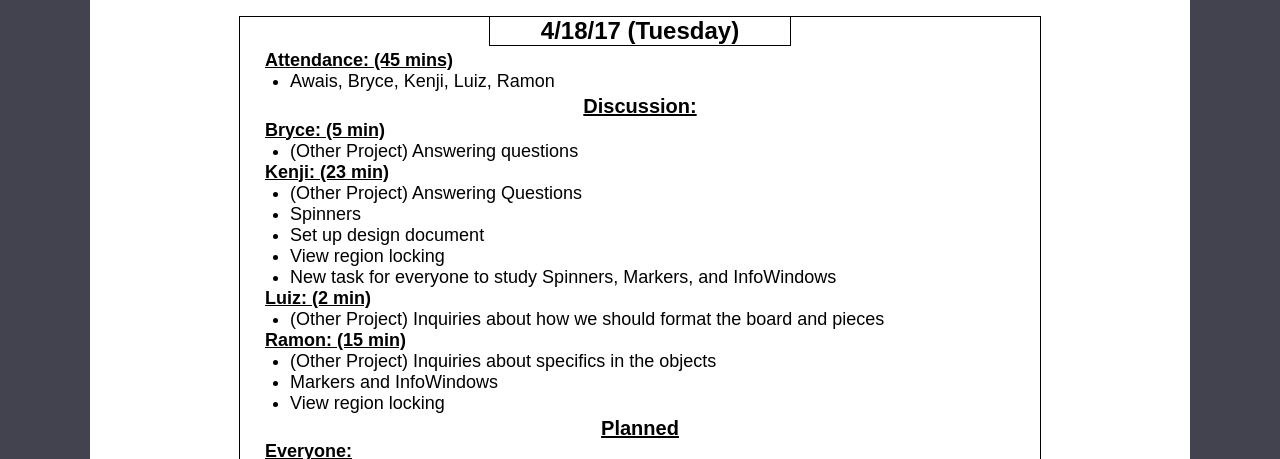
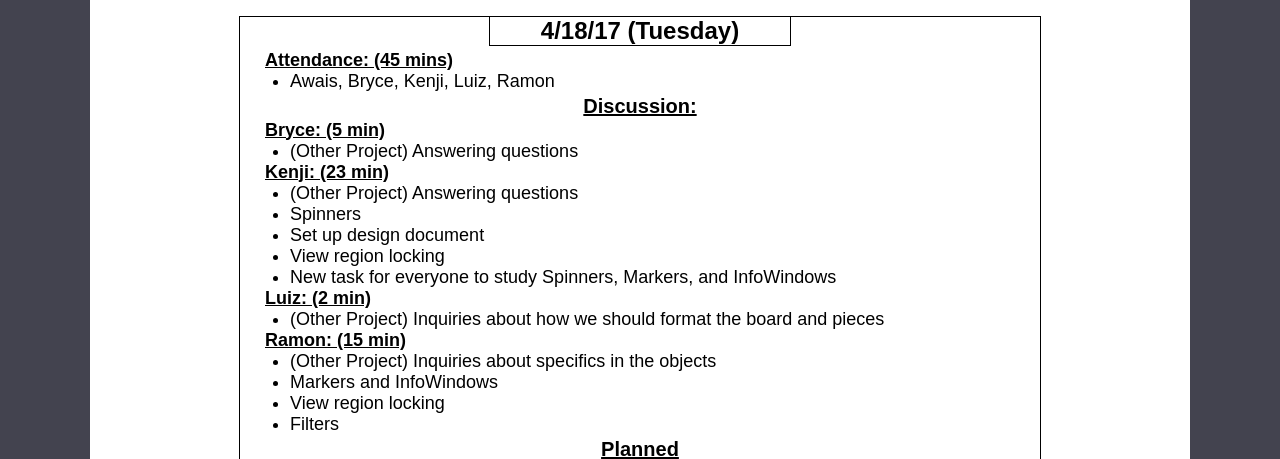
Before and after one commit to CS480-Bolide/CS-Bolide.github.io, a plain HTML site: page index.html in a window 1280 px wide. Shown: the part 488-947 px from the top of the page. Drawn offline with nearby package versions, Linux system fonts and the light colour scheme; a script that the page names is missing.

Commit message:
formatting

```diff
--- a/index.html
+++ b/index.html
@@ -33,7 +33,7 @@
                     <li class="person">Bryce: (5 min)</li>
                     <li>(Other Project) Answering questions</li>
                     <li class="person">Kenji: (23 min)</li>
-                    <li>(Other Project) Answering Questions</li>
+                    <li>(Other Project) Answering questions</li>
                     <li>Spinners</li>
                     <li>Set up design document</li>
                     <li>View region locking</li>
@@ -44,6 +44,7 @@
                     <li>(Other Project) Inquiries about specifics in the objects </li>
                     <li>Markers and InfoWindows</li>
                     <li>View region locking</li>
+                    <li>Filters</li>
                 </ul>
                 <h2 class="logTitle">Planned</h2>
                 <ul class="logText">
```
